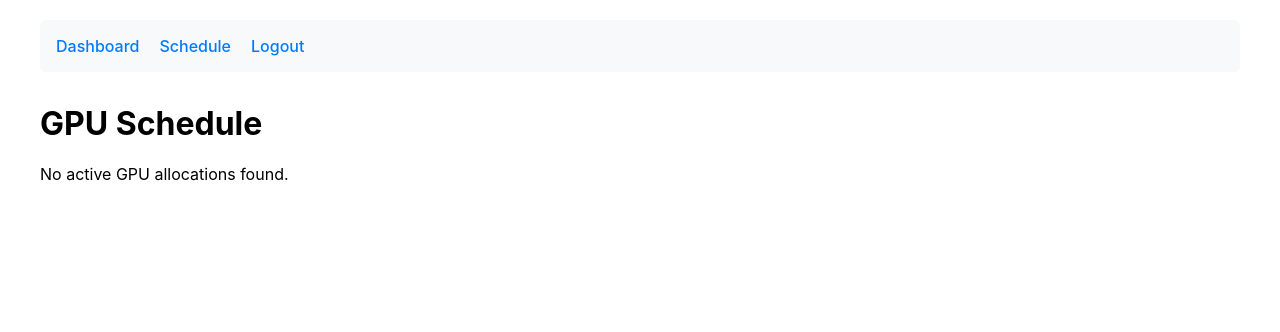
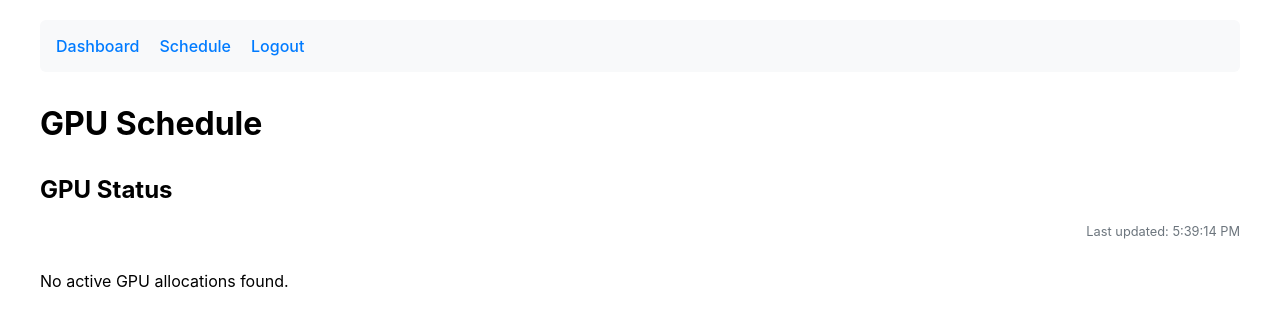
Before and after one commit to aminrezasefid/GPULocker, a Flask app: page /schedule in a window 1280 px wide. Shown: the top 332 px of the page. Run offline with Flask 3, Linux system fonts and the light colour scheme; the visitor is signed in with stand-in values (Sample User, id 1); data that the repository does not hold is empty; parts of the project's set-up code (start-up, migrations or seed data) failed here and were passed over.

Commit message:
gpu status added and changed readme.md

```diff
--- a/gpulocker.py
+++ b/gpulocker.py
@@ -147,6 +147,10 @@ fileHandler.setLevel(logging.DEBUG)
 fileHandler.setFormatter(logFormatter)
 logger.addHandler(consoleHandler)
 logger.addHandler(fileHandler)
+
+# Disable Flask's default logging for specific routes
+import logging as flask_logging
+#flask_logging.getLogger('werkzeug').setLevel(flask_logging.ERROR)
 
 app = Flask(__name__)
 app.secret_key = config('SECRET_KEY')
@@ -666,6 +670,73 @@ def logout():
     session.pop('username', None)
     return redirect(url_for('login'))
 
+def get_gpu_status():
+    """Get current GPU status information
+
+    Returns:
+        dict: Dictionary with GPU IDs as keys and status information as values
+    """
+    try:
+        gpu_status = {}
+
+        # Run nvidia-smi to get GPU utilization and memory usage
+        nvidia_smi = subprocess.run(
+            ['nvidia-smi', '--query-gpu=index,utilization.gpu,memory.used,memory.total', '--format=csv,noheader,nounits'],
+            capture_output=True, text=True, check=True
+        )
+
+        # Parse the output
+        for line in nvidia_smi.stdout.strip().split('\n'):
+            if not line.strip():
+                continue
+
+            parts = [part.strip() for part in line.split(',')]
+            if len(parts) >= 4:
+                gpu_id = int(parts[0])
+
+                utilization = float(parts[1])
+                memory_used = float(parts[2])
+                memory_total = float(parts[3])
+
+                # Find which GPU type this ID belongs to
+                gpu_type = None
+                found=False
+                for type_name, ids in GPU_DICT.items():
+                    if gpu_id in ids:
+                        found=True
+                        gpu_type = type_name
+                        break
+                if found==False:
+                    continue
+                gpu_status[gpu_id] = {
+                    'gpu_type': gpu_type,
+                    'utilization': utilization,
+                    'memory_used': memory_used,
+                    'memory_total': memory_total,
+                    'memory_percent': (memory_used / memory_total) * 100 if memory_total > 0 else 0
+                }
+
+        return gpu_status
+    except Exception as e:
+        logger.error(f"Error getting GPU status: {str(e)}")
+        return {}
+
+# Create a custom filter for Flask's werkzeug logger
+class APIStatusFilter(flask_logging.Filter):
+    def filter(self, record):
+        # Check if this is a log for /api/gpu_status with 200 status
+        if ' 200 ' in record.getMessage() and '/api/gpu_status' in record.getMessage():
+            return False  # Don't log this record
+        return True  # Log all other records
+
+# Apply the filter to werkzeug logger
+flask_logging.getLogger('werkzeug').addFilter(APIStatusFilter())
+
+@app.route('/api/gpu_status')
+def api_gpu_status():
+    """API endpoint to get GPU status in JSON format"""
+    return get_gpu_status()
+
 @app.route('/schedule')
 @login_required
 def schedule():
@@ -683,7 +754,17 @@ def schedule():
         logger.error(f"Error fetching schedule: {str(e)}")
         allocations = []
 
-    return render_template('schedule.html', allocations=allocations)
+    # Get initial GPU status for first page load
+    gpu_status = get_gpu_status()
+
+    # Get refresh rate from .env
+    refresh_rate = config('GPUs_STATUS_REFRESH_RATE', default=5, cast=float)
+    refresh_rate_ms = int(refresh_rate * 1000)  # Convert to milliseconds
+
+    return render_template('schedule.html',
+                          allocations=allocations,
+                          gpu_status=gpu_status,
+                          refresh_rate_ms=refresh_rate_ms)
 
 
 def check_expired_reservations():
--- a/templates/schedule.html
+++ b/templates/schedule.html
@@ -2,9 +2,59 @@
 
 {% block title %}Schedule{% endblock %}
 
+{% block extra_head %}
+<style>
+    .gpu-status-container {
+        margin-top: 2rem;
+        margin-bottom: 2rem;
+    }
+    .gpu-card {
+        border: 1px solid #dee2e6;
+        border-radius: 6px;
+        padding: 1rem;
+        margin-bottom: 1rem;
+        background-color: #f8f9fa;
+    }
+    .gpu-card h3 {
+        margin-top: 0;
+        margin-bottom: 0.5rem;
+    }
+    .gpu-utilization, .gpu-memory {
+        margin-bottom: 0.5rem;
+    }
+    .progress-bar-green {
+        background-color: #28a745;
+    }
+    .progress-bar-orange {
+        background-color: #fd7e14;
+    }
+    .progress-bar-red {
+        background-color: #dc3545;
+    }
+    .last-updated {
+        font-size: 0.8rem;
+        color: #6c757d;
+        text-align: right;
+        margin-top: 0.5rem;
+    }
+</style>
+{% endblock %}
+
 {% block content %}
 <h1>GPU Schedule</h1>
+
+<!-- GPU Status Section -->
+<div class="gpu-status-container">
+    <h2>GPU Status</h2>
+    <div id="gpu-status-cards">
+        <!-- GPU status cards will be inserted here by JavaScript -->
+    </div>
+    <p class="last-updated">Last updated: <span id="last-updated-time">Now</span></p>
+</div>
+
+<!-- Allocations Table -->
 {% if allocations %}
+    <h2>Active Allocations</h2>
     <table class="table">
         <thead>
             <tr>
@@ -30,4 +80,65 @@
 {% else %}
     <p>No active GPU allocations found.</p>
 {% endif %}
+
+<script>
+    // Function to update GPU status
+    function updateGPUStatus() {
+        fetch('/api/gpu_status')
+            .then(response => response.json())
+            .then(data => {
+                const container = document.getElementById('gpu-status-cards');
+                container.innerHTML = ''; // Clear existing cards
+
+                // Sort GPU IDs numerically
+                const gpuIds = Object.keys(data).map(Number).sort((a, b) => a - b);
+
+                // Create a card for each GPU
+                for (const gpuId of gpuIds) {
+                    const gpu = data[gpuId];
+                    const card = document.createElement('div');
+                    card.className = 'gpu-card';
+
+                    // Determine color classes based on utilization and memory usage
+                    let utilizationClass = 'progress-bar-green';
+                    if (gpu.utilization > 50) utilizationClass = 'progress-bar-orange';
+                    if (gpu.utilization > 80) utilizationClass = 'progress-bar-red';
+
+                    let memoryClass = 'progress-bar-green';
+                    if (gpu.memory_percent > 50) memoryClass = 'progress-bar-orange';
+                    if (gpu.memory_percent > 80) memoryClass = 'progress-bar-red';
+
+                    card.innerHTML = `
+                        <h3>GPU ${gpuId} (${gpu.gpu_type || 'Unknown'})</h3>
+                        <div class="gpu-utilization">
+                            <p>Utilization: ${gpu.utilization.toFixed(1)}%</p>
+                            <div class="progress">
+                                <div class="progress-bar ${utilizationClass}" style="width: ${gpu.utilization}%"></div>
+                            </div>
+                        </div>
+                        <div class="gpu-memory">
+                            <p>Memory: ${gpu.memory_used.toFixed(0)} MB / ${gpu.memory_total.toFixed(0)} MB (${gpu.memory_percent.toFixed(1)}%)</p>
+                            <div class="progress">
+                                <div class="progress-bar ${memoryClass}" style="width: ${gpu.memory_percent}%"></div>
+                            </div>
+                        </div>
+                    `;
+
+                    container.appendChild(card);
+                }
+
+                // Update last updated time
+                document.getElementById('last-updated-time').textContent = new Date().toLocaleTimeString();
+            })
+            .catch(error => {
+                console.error('Error fetching GPU status:', error);
+            });
+    }
+
+    // Initial update
+    updateGPUStatus();
+
+    // Set up periodic updates
+    setInterval(updateGPUStatus, {{ refresh_rate_ms }});
+</script>
 {% endblock %}
```
Also changed, not shown: README.md.
